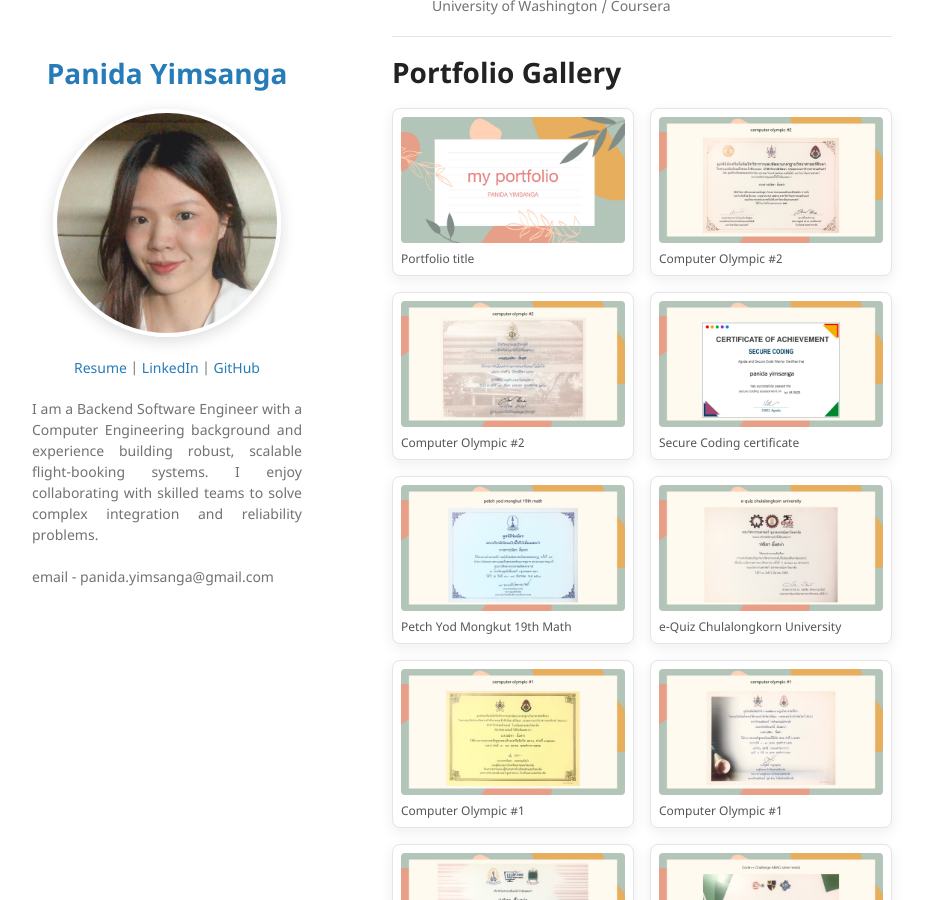
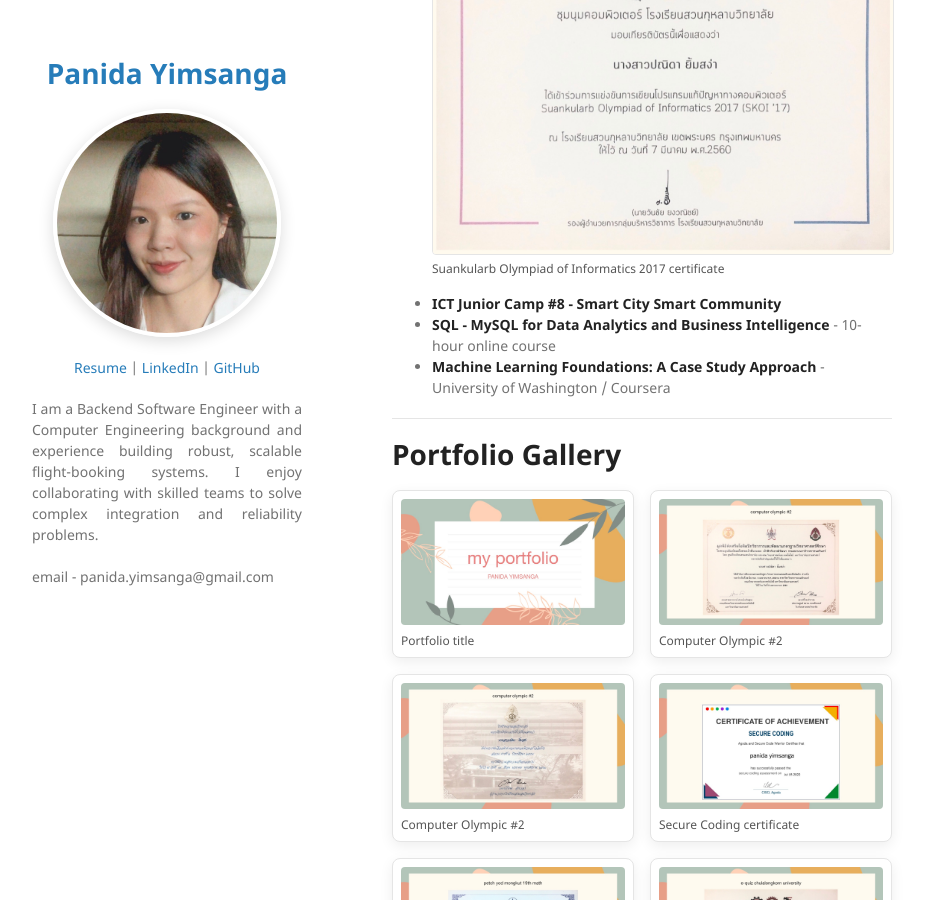
Before and after one commit to sarasix/sarasix.github.io, a Jekyll site: the page built from index.md, in a window 1280 px wide and 900 px high, scrolled down 10047 px. Shown: the whole window, without its empty margins (178-1103 px from the left). Built offline with Jekyll 4.4.1, drawn with Linux system fonts in a browser that asks for light colours; our own code applies the rules of GitHub Pages for plain Markdown files.

Commit message:
Add SKOI 2017 certificate

```diff
--- a/index.md
+++ b/index.md
@@ -270,6 +270,14 @@ Developed image-processing and game-AI projects, including a bacteria detection
   </div>
 
 * **Suankularb Olympiad of Informatics 2017**
+
+  <div class="award-gallery">
+    <figure>
+      <img src="/assets/img/awards/suankularb-olympiad-informatics-2017.jpg" alt="Suankularb Olympiad of Informatics 2017 certificate">
+      <figcaption>Suankularb Olympiad of Informatics 2017 certificate</figcaption>
+    </figure>
+  </div>
+
 * **ICT Junior Camp #8 - Smart City Smart Community**
 * **SQL - MySQL for Data Analytics and Business Intelligence** - 10-hour online course
 * **Machine Learning Foundations: A Case Study Approach** - University of Washington / Coursera
```
Also changed, not shown: assets/img/awards/suankularb-olympiad-informatics-2017.jpg (added).
